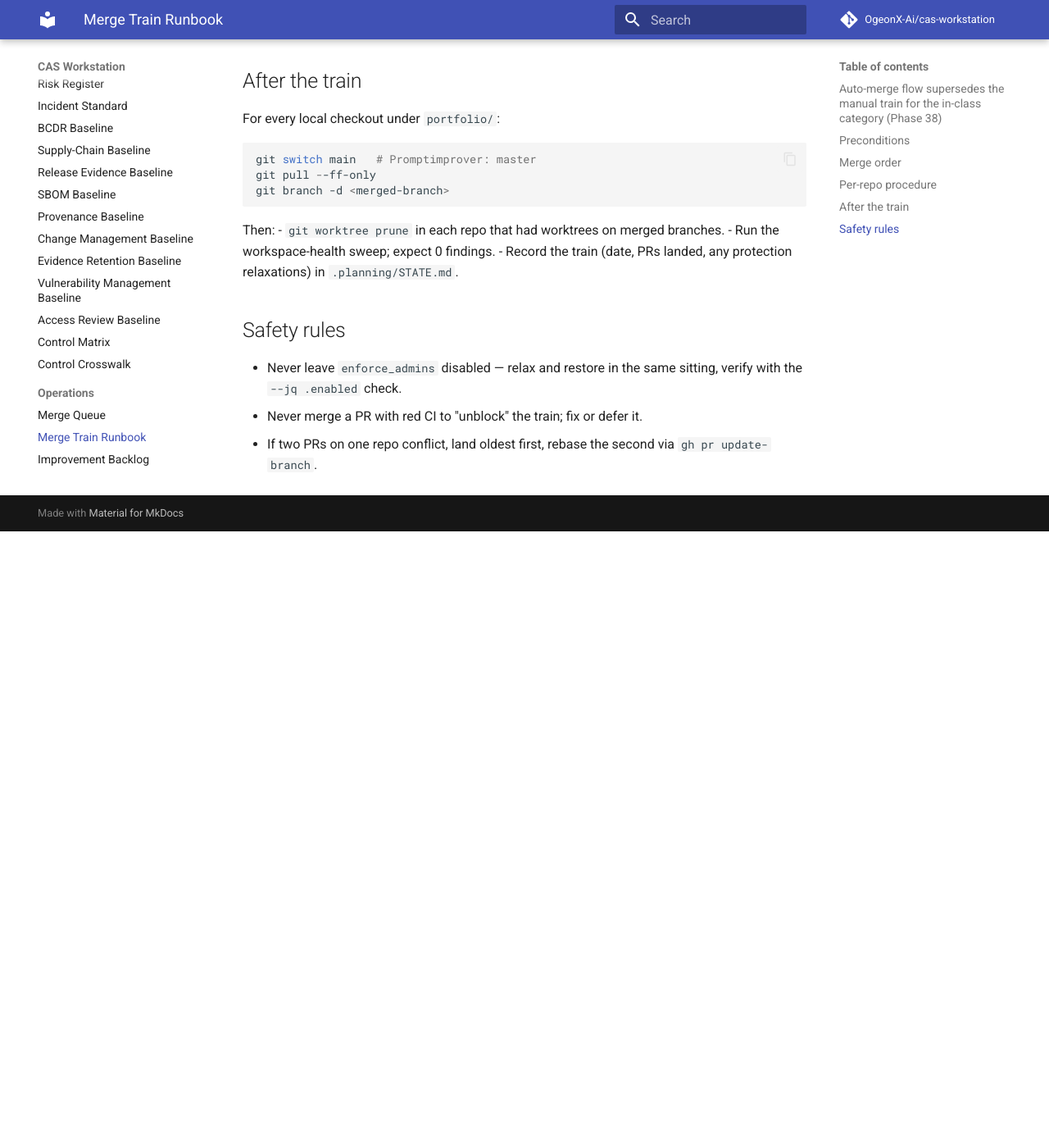
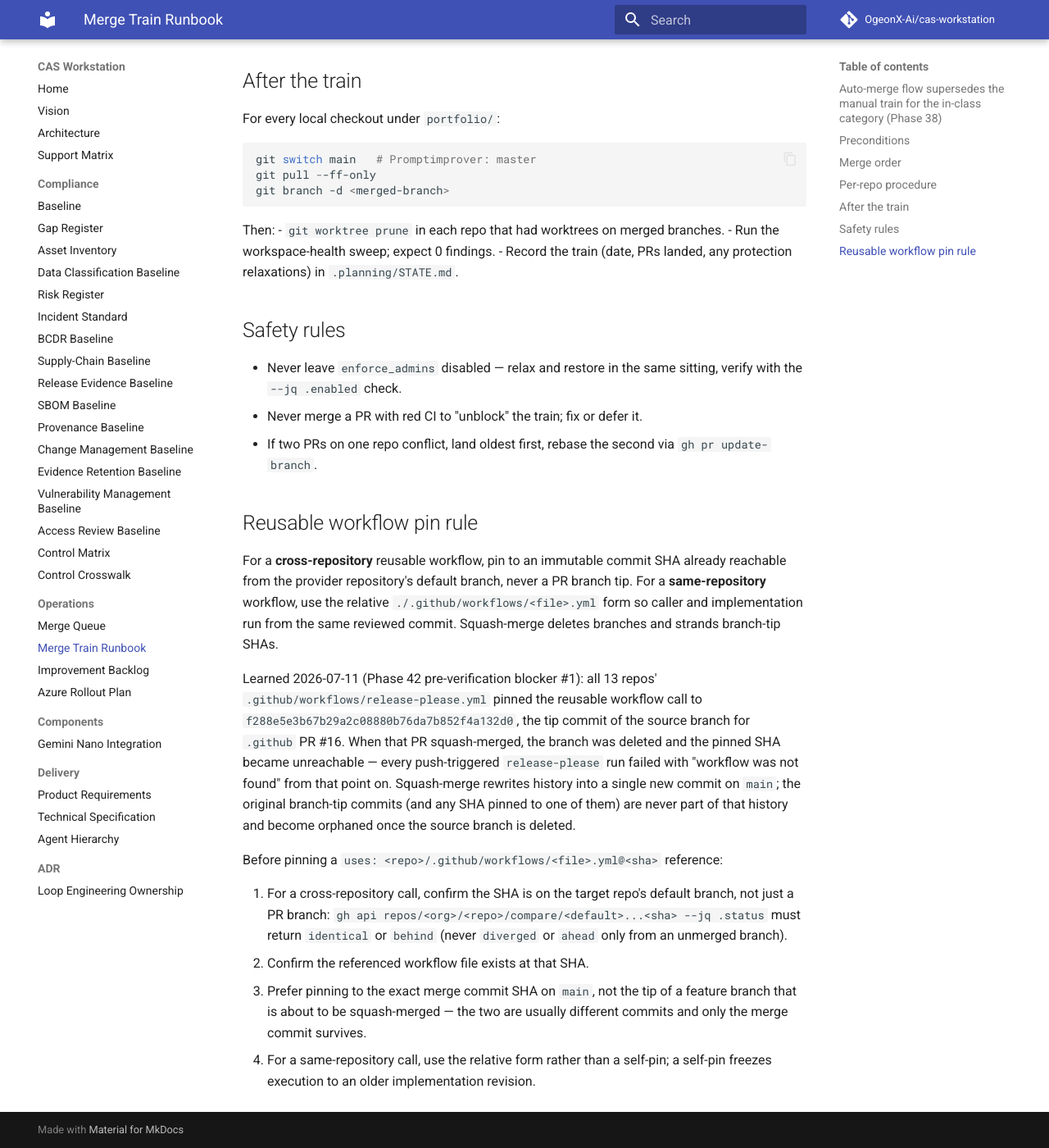
Before and after one commit to OgeonX-Ai/cas-workstation, an MkDocs documentation site: the page built from docs/merge-train-runbook.md, in a window 1280 px wide and 1400 px high, scrolled down 1508 px. Shown: the whole window at 82% size. Built offline with MkDocs 1.6.1 and Material for MkDocs 9.7.7, drawn with Linux system fonts in a browser that asks for light colours; comment, search, counter and statistics services are not loaded; before the commit the page ends 2156 px from its top, so only the background shows below that.

Commit message:
docs: reusable-workflow pin rule (post-squash-merge SHA lesson) (#22)
* docs(runbook): record reusable-workflow pin-rule learning

Phase 42 pre-verification blocker #1: all 13 Coding-Autopilot-System
repos pinned release-please.yml to a pre-squash-merge branch-tip commit
in .github, which became unreachable once the source branch was
squash-merged and deleted. Every push-triggered release-please run
failed as a result.

Append a Reusable workflow pin rule section to the merge-train runbook
so future workflow pins are always taken from a merged main SHA.

* docs(release): distinguish local reusable workflow calls

---------

Co-authored-by: Kim Harjamäki <kim.harjamaki@prosimo.fi>

```diff
--- a/docs/merge-train-runbook.md
+++ b/docs/merge-train-runbook.md
@@ -74,3 +74,35 @@
 - Never leave `enforce_admins` disabled — relax and restore in the same sitting, verify with the `--jq .enabled` check.
 - Never merge a PR with red CI to "unblock" the train; fix or defer it.
 - If two PRs on one repo conflict, land oldest first, rebase the second via `gh pr update-branch`.
+
+## Reusable workflow pin rule
+
+For a **cross-repository** reusable workflow, pin to an immutable commit SHA
+already reachable from the provider repository's default branch, never a PR
+branch tip. For a **same-repository** workflow, use the relative
+`./.github/workflows/<file>.yml` form so caller and implementation run from
+the same reviewed commit. Squash-merge deletes branches and strands branch-tip
+SHAs.
+
+Learned 2026-07-11 (Phase 42 pre-verification blocker #1): all 13 repos'
+`.github/workflows/release-please.yml` pinned the reusable workflow call to
+`f288e5e3b67b29a2c08880b76da7b852f4a132d0`, the tip commit of the source
+branch for `.github` PR #16. When that PR squash-merged, the branch was
+deleted and the pinned SHA became unreachable — every push-triggered
+`release-please` run failed with "workflow was not found" from that point
+on. Squash-merge rewrites history into a single new commit on `main`; the
+original branch-tip commits (and any SHA pinned to one of them) are never
+part of that history and become orphaned once the source branch is deleted.
+
+Before pinning a `uses: <repo>/.github/workflows/<file>.yml@<sha>` reference:
+
+1. For a cross-repository call, confirm the SHA is on the target repo's default branch, not just a PR
+   branch: `gh api repos/<org>/<repo>/compare/<default>...<sha> --jq .status`
+   must return `identical` or `behind` (never `diverged` or `ahead` only from
+   an unmerged branch).
+2. Confirm the referenced workflow file exists at that SHA.
+3. Prefer pinning to the exact merge commit SHA on `main`, not the tip of a
+   feature branch that is about to be squash-merged — the two are usually
+   different commits and only the merge commit survives.
+4. For a same-repository call, use the relative form rather than a self-pin;
+   a self-pin freezes execution to an older implementation revision.
```
